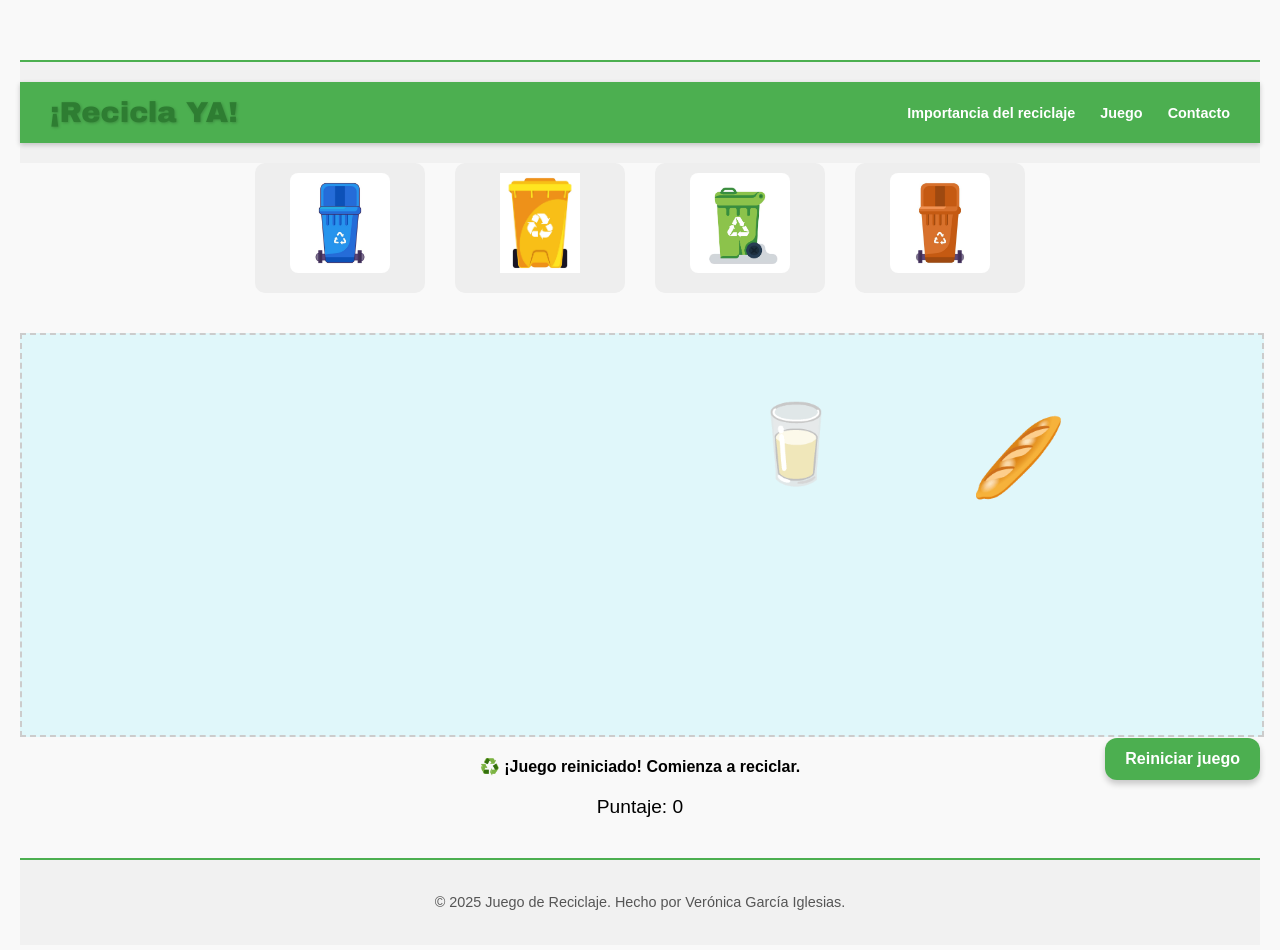
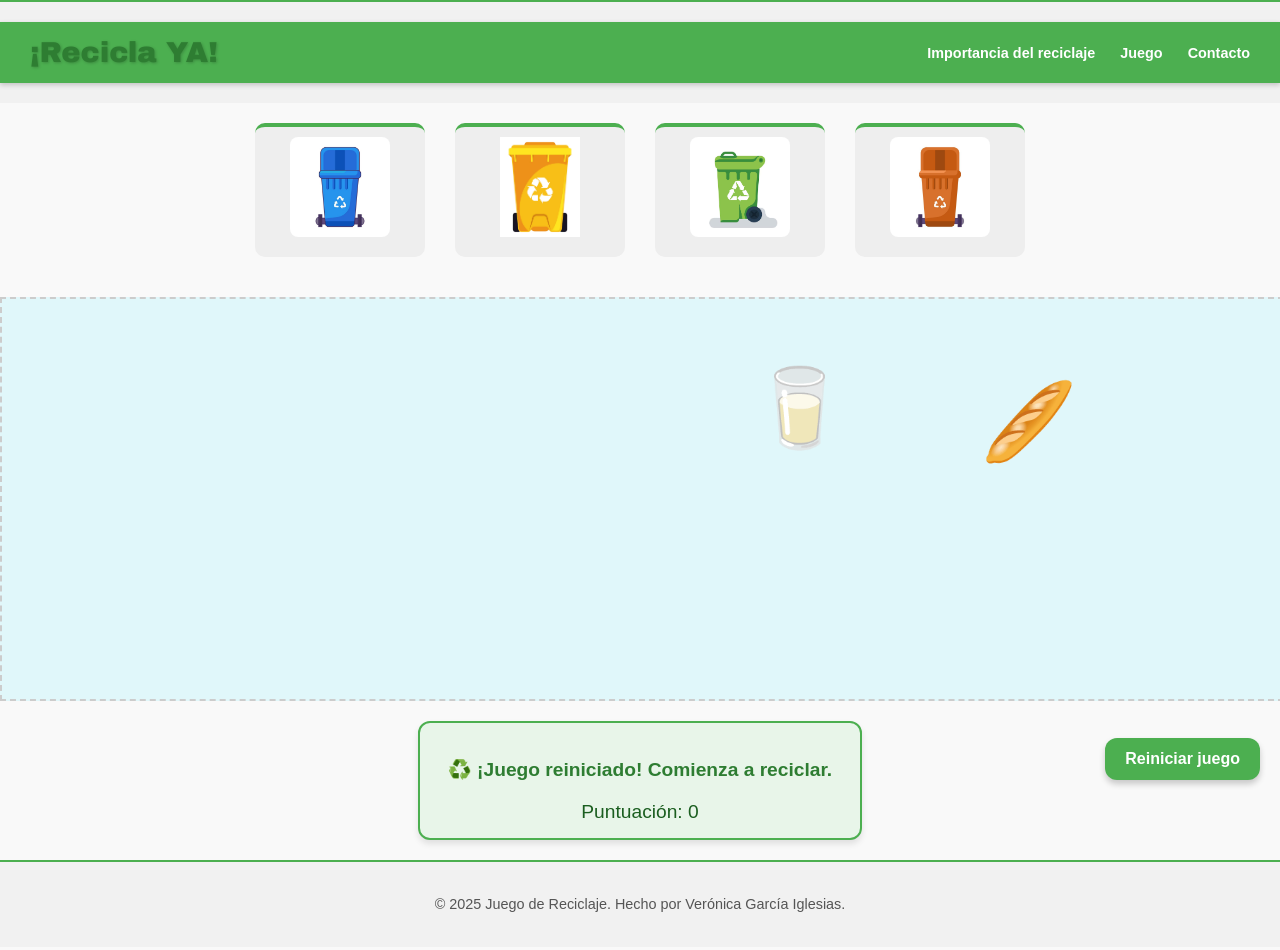
Before and after one commit to veronica-gi/recicla-ya, a plain HTML site: page game.html in a window 1280 px wide. Both pictures are taken after a click on the button "Reiniciar juego". Drawn offline with Linux system fonts and the light colour scheme.

Commit message:
feat: añadir estilos a la seccion de puntuacion

```diff
--- a/core/game.js
+++ b/core/game.js
@@ -84,17 +84,17 @@ document.addEventListener('validarReciclaje', e => {
 
   document.dispatchEvent(new CustomEvent('puntajeActualizado', { detail: puntaje }));
 
-  if (puntaje < 50) {
+  if (puntuación < 50) {
     document.dispatchEvent(new CustomEvent('nivelReciclaje', {
       detail: '♻️ Necesitas mejorar en reciclaje. ¡Sigue practicando!'
     }));
-  } else if (puntaje < 100) {
+  } else if (puntuación < 100) {
     document.dispatchEvent(new CustomEvent('nivelReciclaje', {
       detail: '🌱 ¡Eres un buen reciclador! Sigue así para llegar a ser un maestro.'
     }));
   } else {
     document.dispatchEvent(new CustomEvent('nivelReciclaje', {
-      detail: '🏆 ¡Excelente! Has alcanzado el máximo puntaje. Eres un verdadero experto del reciclaje.'
+      detail: '🏆 ¡Excelente! Has alcanzado la máxima puntuación. Eres un verdadero experto del reciclaje.'
     }));
   }
 
@@ -108,11 +108,11 @@ document.addEventListener('validarReciclaje', e => {
 
 // Reiniciar juego
 document.addEventListener('reiniciarJuego', () => {
-  puntaje = 0;
+  puntuación = 0;
   basuraProcesada = 0;
   basuraGenerada = 0;
 
-  document.dispatchEvent(new CustomEvent('puntajeActualizado', { detail: puntaje }));
+  document.dispatchEvent(new CustomEvent('puntuaciónActualizado', { detail: puntaje }));
   document.dispatchEvent(new CustomEvent('nivelReciclaje', {
     detail: '♻️ ¡Juego reiniciado! Comienza a reciclar.'
   }));
--- a/game.html
+++ b/game.html
@@ -48,7 +48,7 @@
 
     <section class="zona-mensaje">
       <div id="mensaje-juego" style="margin: 20px 0; font-weight: bold;"></div>
-      <div id="puntaje-juego" style="font-size: 1.2em;">Puntaje: 0</div>
+      <div id="puntaje-juego" style="font-size: 1.2em;">Puntuación: 0</div>
     </section>
   </main>
 
--- a/ui/css/footer.css
+++ b/ui/css/footer.css
@@ -5,5 +5,5 @@
   font-size: 0.9rem;
   color: #555;
   border-top: 2px solid #4CAF50;
-  margin-top: 40px;
+
 }
--- a/ui/css/header.css
+++ b/ui/css/header.css
@@ -7,8 +7,8 @@
   color: white;
   box-shadow: 0 2px 5px rgba(0,0,0,0.2);
   position: sticky;
-  top: 0;
   z-index: 100;
+
 }
 
 .site-header .logo h1 {
--- a/ui/css/styles.css
+++ b/ui/css/styles.css
@@ -2,7 +2,6 @@ body {
   font-family: sans-serif;
   background: #f9f9f9;
   margin: 0;
-  padding: 20px;
   text-align: center;
 }
 
@@ -31,6 +30,8 @@ header h1 {
   background-color: #eee;
   border-radius: 10px;
   text-align: center;
+  border-top: 4px solid #4CAF50;
+  margin-top: 20px;
 }
 
 /* Contenedor para imágenes con tamaño fijo */
@@ -129,3 +130,26 @@ header h1 {
   transform: translateY(0);
   box-shadow: 0 3px 5px rgba(0,0,0,0.2);
 }
+
+.zona-mensaje {
+  background-color: #e8f5e9;
+  border: 2px solid #4CAF50;
+  border-radius: 12px;
+  padding: 15px 20px;
+  margin: 20px auto;
+  max-width: 400px;
+  text-align: center;
+  box-shadow: 0 4px 6px rgba(0,0,0,0.1);
+}
+
+.zona-mensaje #mensaje-juego {
+  font-weight: bold;
+  font-size: 1.2rem;
+  color: #2e7d32;
+  margin-bottom: 10px;
+}
+
+.zona-mensaje #puntaje-juego {
+  font-size: 1.2rem;
+  color: #1b5e20;
+}
--- a/ui/pages/gamePage.js
+++ b/ui/pages/gamePage.js
@@ -82,7 +82,7 @@ botonReiniciar.addEventListener('click', () => {
 
 // Eventos del core (solo mostrar)
 document.addEventListener('mensaje', e => mensajeJuego.textContent = e.detail);
-document.addEventListener('puntajeActualizado', e => puntajeJuego.textContent = `Puntaje: ${e.detail}`);
+document.addEventListener('puntajeActualizado', e => puntajeJuego.textContent = `Puntuación: ${e.detail}`);
 document.addEventListener('nivelReciclaje', e => mensajeJuego.textContent = e.detail);
 document.addEventListener('finJuego', e => alert(e.detail));
 
```
